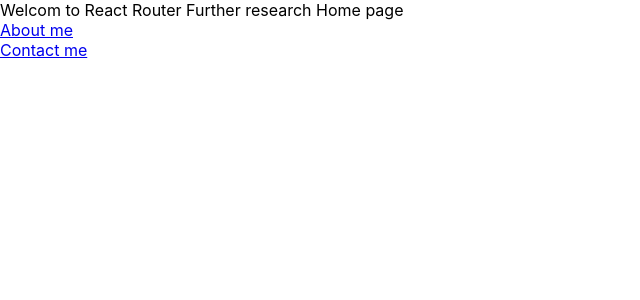
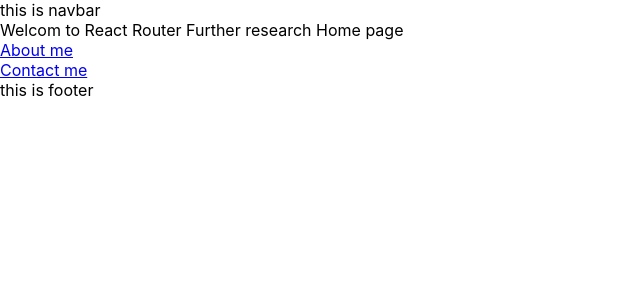
Before and after one commit to paullaster/react-router, a React (Create React App) app: page / in a window 1280 px wide. Shown: the top 300 px of the page, without its empty margins (0-640 px from the left). Built offline with nearby package versions, Linux system fonts and the light colour scheme.

Commit message:
add react files

```diff
--- a/src/App.js
+++ b/src/App.js
@@ -9,12 +9,14 @@
 
   return (
     <BrowserRouter>
+      <nav> this is navbar</nav>
       <Routes>
         <Route path='/' element= {< Home />} />
         <Route path='about' element= {<About/>} />
         <Route path='contact' element= {<Contact/>} />
         <Route path="*" element= {<Error />} />
       </Routes>
+      <footer> this is footer</footer>
     </BrowserRouter>
   );
 }
```
